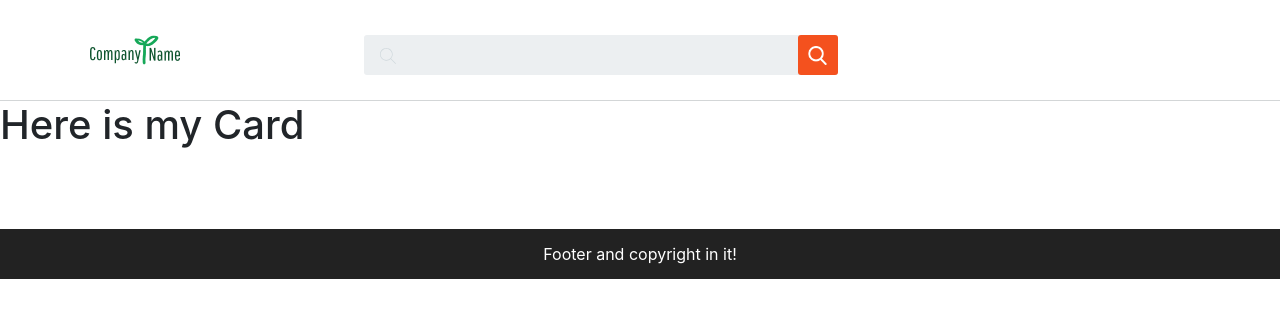
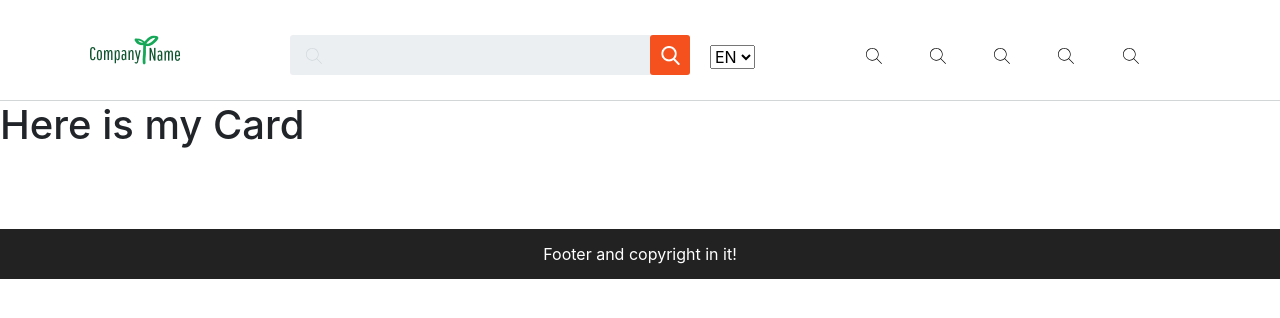
Before and after one commit to MarkiianSanotskyi/my-app3, a React (Create React App) app: page / in a window 1280 px wide. Shown: the top 318 px of the page. Built offline with nearby package versions, Linux system fonts and the light colour scheme.

Commit message:
SampleHeader

```diff
--- a/src/components/shared/Layout/HeaderBar/HeaderBar.js
+++ b/src/components/shared/Layout/HeaderBar/HeaderBar.js
@@ -1,20 +1,18 @@
 import React from "react";
 import Logo from "../Logo/Logo";
 import SearchBar from "../SearchBar/SearchBar";
-
+import SelectLangBar from "../SelectLangBar/SelectLangBar";
 import { Header, Container } from "./style";
-
-const HeaderBar = () => ( <
-    Header >
-    <
-    Container className = "container" >
-    <
-    Logo / >
-    <
-    SearchBar / >
-    <
-    /Container>{" "} <
-    /Header>
+import NavigationBar from "../NavigationBar/NavigationBar";
+const HeaderBar = () => (
+  <Header>
+    <Container className="container">
+      <Logo />
+      <SearchBar />
+      <SelectLangBar />
+      <NavigationBar />
+    </Container>
+  </Header>
 );
 
 export default HeaderBar;
--- /dev/null
+++ b/src/components/shared/Layout/NavigationBar/NavigationBar.js
@@ -0,0 +1,80 @@
+import React from "react";
+import styled from "styled-components";
+import IconSearch from "../../icons/SearchIcon/SearchIcon";
+
+const Styles = styled.div`
+  ul {
+    margin: 0px 0px 0px 0px;
+    padding: 40px 0px 0px 0px;
+    font-size: 0px;
+    display: grid;
+    grid-column-gap: 20px;
+    grid-columns: 5;
+    grid-template-columns: auto auto auto auto auto auto;
+    li {
+      list-style: none;
+      font-size: 20px;
+    }
+  }
+`;
+
+const NavigationBar = () => (
+  <Styles>
+    <div>
+      <ul className="NavigationList">
+        <li>
+          <a href="/">
+            <IconSearch
+              fill="#fff"
+              width={30}
+              className="SeachIcon"
+              style={{ background: "rgba (0 0 0 0)", padding: "6px" }}
+            />
+          </a>
+        </li>
+        <li>
+          <a href="/">
+            <IconSearch
+              fill="#fff"
+              width={30}
+              className="SeachIcon"
+              style={{ background: "rgba (0 0 0 0)", padding: "6px" }}
+            />
+          </a>
+        </li>
+        <li>
+          <a href="/">
+            <IconSearch
+              fill="#fff"
+              width={30}
+              className="SeachIcon"
+              style={{ background: "rgba (0 0 0 0)", padding: "6px" }}
+            />
+          </a>
+        </li>
+        <li>
+          <a href="/">
+            <IconSearch
+              fill="#fff"
+              width={30}
+              className="SeachIcon"
+              style={{ background: "rgba (0 0 0 0)", padding: "6px" }}
+            />
+          </a>
+        </li>
+        <li>
+          <a href="/">
+            <IconSearch
+              fill="#fff"
+              width={30}
+              className="SeachIcon"
+              style={{ background: "rgba (0 0 0 0)", padding: "6px" }}
+            />
+          </a>
+        </li>
+      </ul>
+    </div>
+  </Styles>
+);
+
+export default NavigationBar;
--- /dev/null
+++ b/src/components/shared/Layout/SelectLangBar/SelectLangBar.js
@@ -0,0 +1,25 @@
+import React from "react";
+import styled from "styled-components";
+
+
+const Styles = styled.div`
+  a,
+  img {
+    max-width: 100px;
+  }
+  select{
+      margin-top:45px
+  }
+`;
+
+const SearchLogoBar = () => (
+  <Styles>
+    <select>
+      <option>EN</option>
+      <option>RU</option>
+      <option>UA</option>
+    </select>
+  </Styles>
+);
+
+export default SearchLogoBar;
```
Also changed, not shown: src/components/shared/Layout/SearchBar/SearchBar.js (+25 -39 lines).
